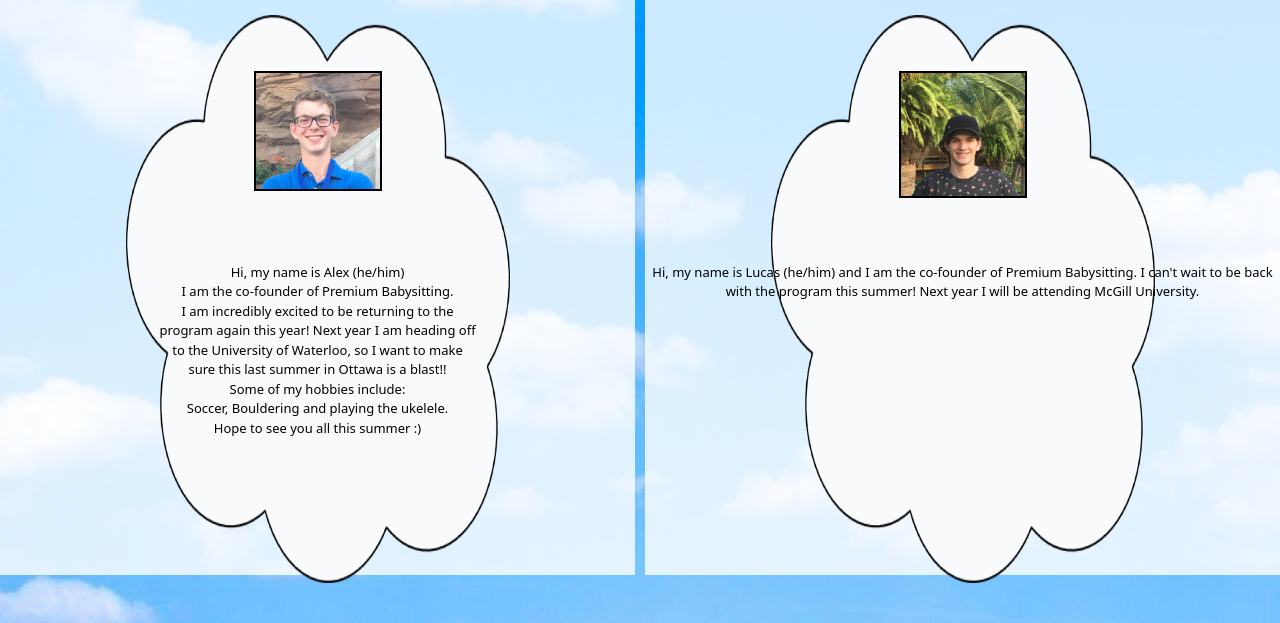
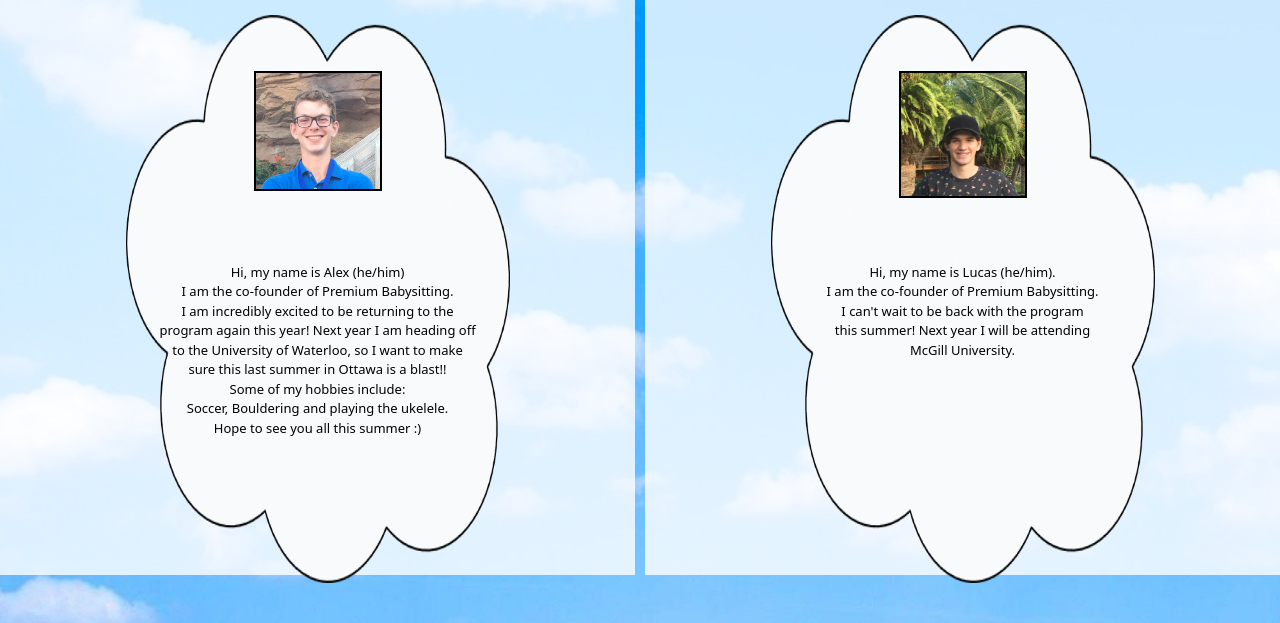
Before and after one commit to alexcholmsky/PB_Camp_Website, a Django app: page /aboutus/ in a window 1280 px wide. Shown: the part 150-773 px from the top of the page. Run offline with Django 3.2, Linux system fonts and the light colour scheme.

Commit message:
Lucas profile

```diff
--- a/schedule/templates/schedule/aboutus.html
+++ b/schedule/templates/schedule/aboutus.html
@@ -21,8 +21,8 @@
         <div id='lucas' class='container'>
             <img id='lucascloud'  class='aboutBox' src={% static 'schedule/images/cloud_clipart.png' %}>
                 <img class='headshot' id='lucasimage' src={% static 'schedule/images/lucas_headshot.jpg' %}>
-                <p class='profile' id='ltext'> Hi, my name is Lucas (he/him) and I am the co-founder of Premium Babysitting. I can't
-                wait to be back with the program this summer! Next year I will be attending McGill University.  </p>
+                <p class='profile' id='ltext'> Hi, my name is Lucas (he/him). <br> I am the co-founder of Premium Babysitting. <br>
+                I can't wait to be back with the program <br> this summer! Next year I will be attending <br> McGill University.  </p>
         </div>
 </div>
 </div>
```
Also changed, not shown: 1 other file.
